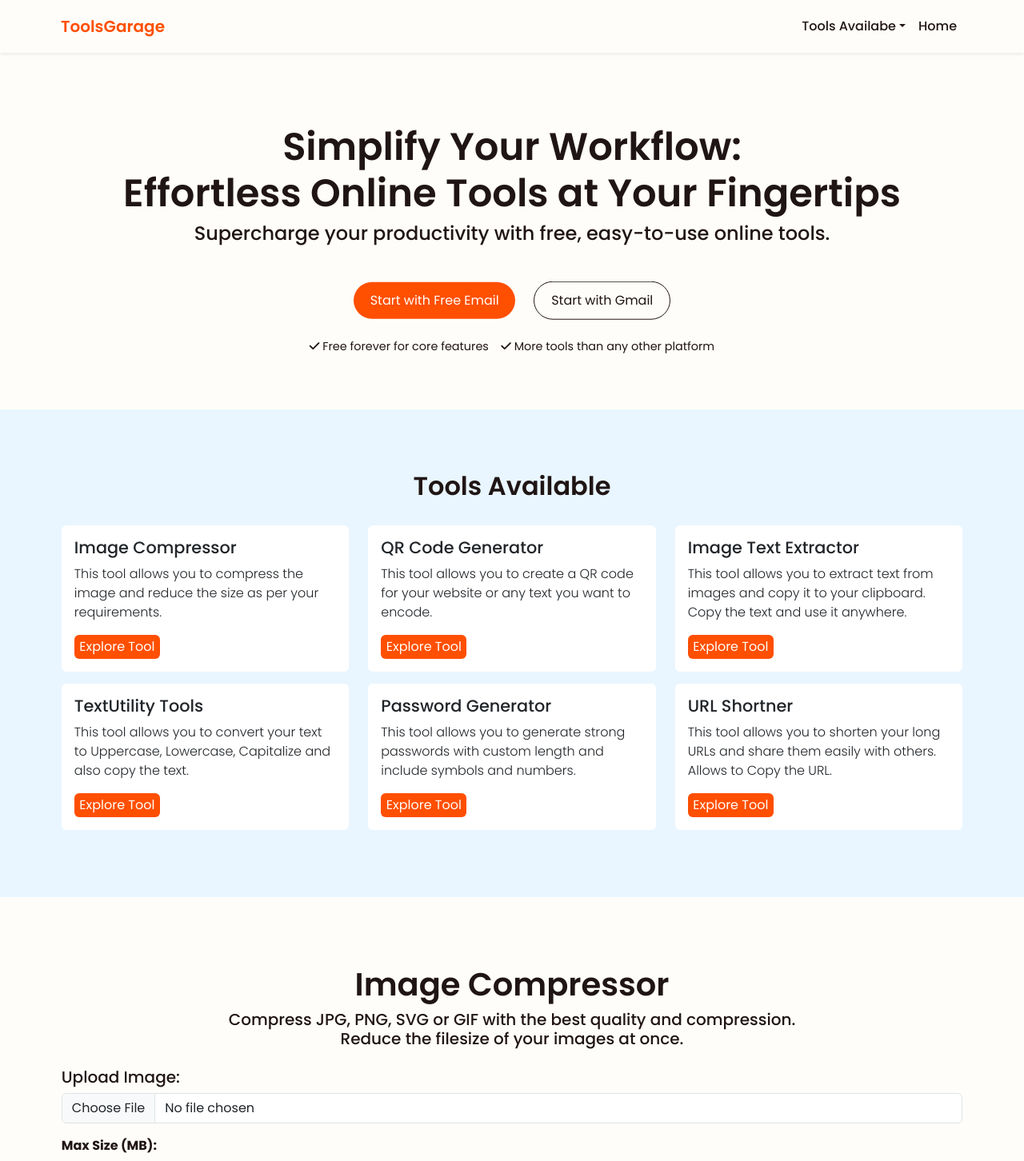
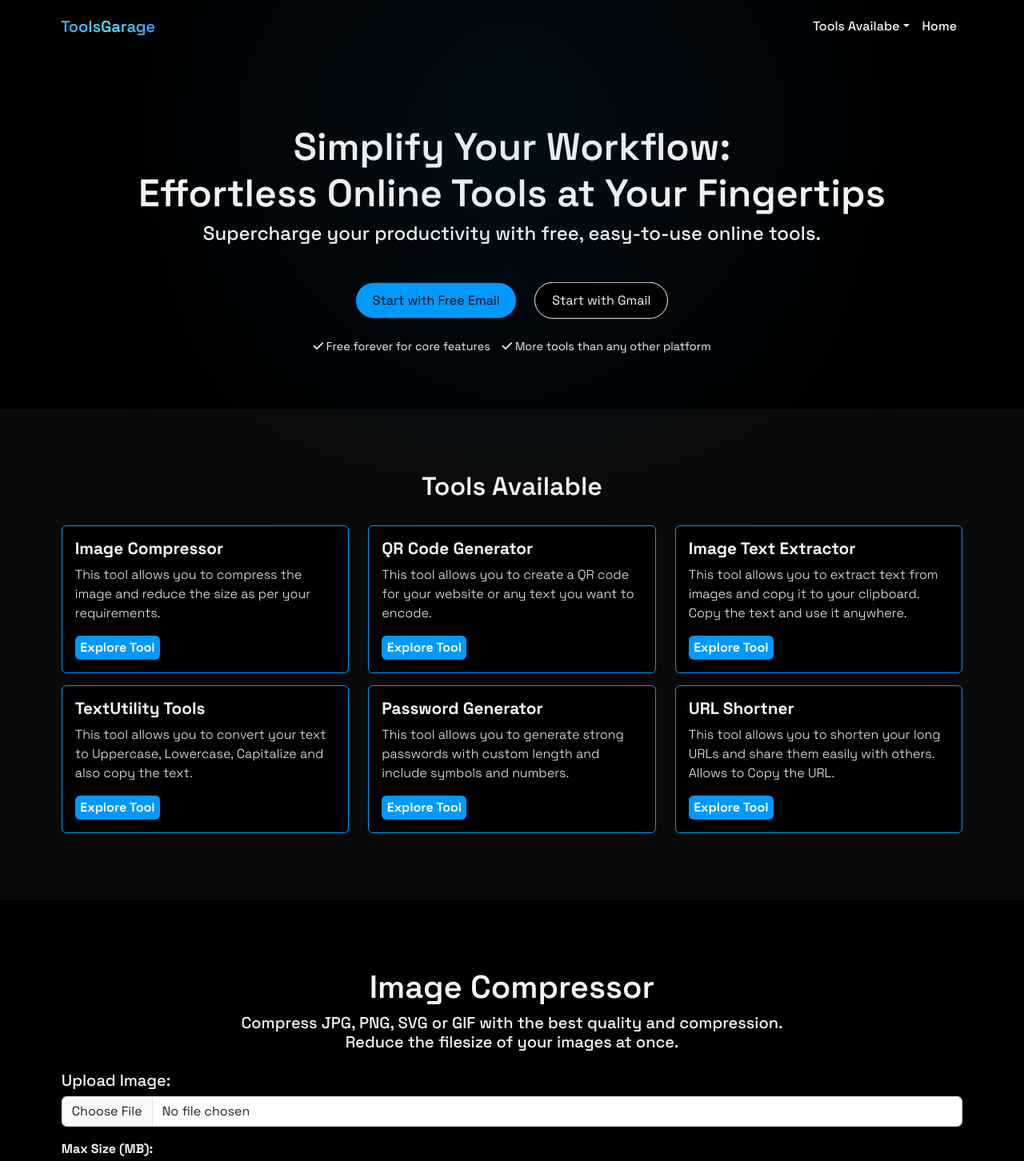
Before and after one commit to AnshulGora/tools-garage, a React (Create React App) app: page / in a window 1280 px wide. Shown: the top 1452 px of the page at 80% size. Built offline with nearby package versions, Linux system fonts and the light colour scheme.

Commit message:
Added Dark Theme

```diff
--- a/src/components/Navbar.js
+++ b/src/components/Navbar.js
@@ -24,7 +24,6 @@ export default function Navbar() {
               <li className="nav-item dropdown">
                 <a
                   className="nav-link dropdown-toggle"
-                  role="button"
                   data-bs-toggle="dropdown"
                   aria-expanded="false"
                 >
@@ -72,7 +71,7 @@ export default function Navbar() {
                 </ul>
               </li>
               <li className="nav-item">
-                <Link className="nav-link" aria-current="page" to="/">
+                <Link className="nav-link" to="/">
                   Home
                 </Link>
               </li>
--- a/src/components/Tagline.js
+++ b/src/components/Tagline.js
@@ -2,7 +2,10 @@ import React from "react";
 
 export default function Tagline() {
   return (
-    <div className="container-fluid taglinediv">
+    <div className="container-fluid taglinediv ">
+      <div className="position-relative">
+        <div className="bgeffect position-absolute top-50 start-50 translate-middle"></div>
+      </div>
       <h1 className="taglineh1 text-center">
         Simplify Your Workflow:
         <br /> Effortless Online Tools at Your Fingertips
--- a/src/components/Tools.js
+++ b/src/components/Tools.js
@@ -10,7 +10,7 @@ export default function Tools() {
           <div className="card">
             {/* <img src="..." className="card-img-top" alt="..." /> */}
             <div className="card-body">
-              <h5 className="card-title">Image Compressor</h5>
+              <h5 className="card-title fw-bold">Image Compressor</h5>
               <p className="card-text fw-light">
                 This tool allows you to compress the image and reduce the size
                 as per your requirements.
@@ -18,7 +18,7 @@ export default function Tools() {
               <Link
                 to="image-compressor"
                 href="www.google.com"
-                className="btn btn-primary"
+                className="btn btn-primary fw-bold"
               >
                 Explore Tool
               </Link>
@@ -30,7 +30,7 @@ export default function Tools() {
           <div className="card">
             {/* <img src="..." className="card-img-top" alt="..." /> */}
             <div className="card-body">
-              <h5 className="card-title">QR Code Generator</h5>
+              <h5 className="card-title fw-bold">QR Code Generator</h5>
               <p className="card-text fw-light">
                 This tool allows you to create a QR code for your website or any
                 text you want to encode.
@@ -38,7 +38,7 @@ export default function Tools() {
               <Link
                 to="QR-generator"
                 href="www.google.com"
-                className="btn btn-primary"
+                className="btn btn-primary fw-bold"
               >
                 Explore Tool
               </Link>
@@ -50,7 +50,7 @@ export default function Tools() {
           <div className="card">
             {/* <img src="..." className="card-img-top" alt="..." /> */}
             <div className="card-body">
-              <h5 className="card-title">Image Text Extractor</h5>
+              <h5 className="card-title fw-bold">Image Text Extractor</h5>
               <p className="card-text fw-light">
                 This tool allows you to extract text from images and copy it to
                 your clipboard. Copy the text and use it anywhere.
@@ -58,7 +58,7 @@ export default function Tools() {
               <Link
                 to="image-text-extractor"
                 href="www.google.com"
-                className="btn btn-primary"
+                className="btn btn-primary fw-bold"
               >
                 Explore Tool
               </Link>
@@ -70,7 +70,7 @@ export default function Tools() {
           <div className="card">
             {/* <img src="..." className="card-img-top" alt="..." /> */}
             <div className="card-body">
-              <h5 className="card-title">TextUtility Tools</h5>
+              <h5 className="card-title fw-bold">TextUtility Tools</h5>
               <p className="card-text fw-light">
                 This tool allows you to convert your text to Uppercase,
                 Lowercase, Capitalize and also copy the text.
@@ -78,7 +78,7 @@ export default function Tools() {
               <Link
                 to="text-util"
                 href="www.google.com"
-                className="btn btn-primary"
+                className="btn btn-primary fw-bold"
               >
                 Explore Tool
               </Link>
@@ -90,7 +90,7 @@ export default function Tools() {
           <div className="card">
             {/* <img src="..." className="card-img-top" alt="..." /> */}
             <div className="card-body">
-              <h5 className="card-title">Password Generator</h5>
+              <h5 className="card-title fw-bold">Password Generator</h5>
               <p className="card-text fw-light">
                 This tool allows you to generate strong passwords with custom
                 length and include symbols and numbers.
@@ -98,7 +98,7 @@ export default function Tools() {
               <Link
                 to="password-generator"
                 href="www.google.com"
-                className="btn btn-primary"
+                className="btn btn-primary fw-bold"
               >
                 Explore Tool
               </Link>
@@ -110,7 +110,7 @@ export default function Tools() {
           <div className="card">
             {/* <img src="..." className="card-img-top" alt="..." /> */}
             <div className="card-body">
-              <h5 className="card-title">URL Shortner</h5>
+              <h5 className="card-title fw-bold">URL Shortner</h5>
               <p className="card-text fw-light">
                 This tool allows you to shorten your long URLs and share them
                 easily with others. Allows to Copy the URL.
@@ -118,7 +118,7 @@ export default function Tools() {
               <Link
                 to="url-shortner"
                 href="www.google.com"
-                className="btn btn-primary"
+                className="btn btn-primary fw-bold"
               >
                 Explore Tool
               </Link>
--- a/src/index.css
+++ b/src/index.css
@@ -1,29 +1,41 @@
-@import url('https://fonts.googleapis.com/css2?family=Poppins:ital,wght@0,100;0,200;0,300;0,400;0,500;0,600;0,700;0,800;0,900;1,100;1,200;1,300;1,400;1,500;1,600;1,700;1,800;1,900&display=swap');
+@import url('https://fonts.googleapis.com/css2?family=Space+Grotesk:ital,wght@0,100;0,200;0,300;0,400;0,500;0,600;0,700;0,800;0,900;1,100;1,200;1,300;1,400;1,500;1,600;1,700;1,800;1,900&display=swap');
+
+/* :root {
+  --color-background: #fffdf9;
+  --color-text: #201515;
+  --color-tools: #E9F6FF;
+  --color-theme: #ff4f00;
+  --color-gray: #EFECEC;
+} */
 
 :root {
-  /* Colors */
-  --color-white: #fffdf9;
-  --color-text: #201515;
-  --color-cyan: #E9F6FF;
-  --color-theme: #ff4f00;
-  --color-gray: #EFECEC;
+  --color-background: black;
+  --color-text: #F6F5F5;
+  --color-tools: #E9F6FF;
+  --color-theme: #0099ff;
+  --color-gray: #0a0a0a;
 }
 
 body {
-  font-family: "Poppins", sans-serif;
+  font-family: "Space Grotesk", sans-serif;
   color: #33333b;
 }
 
 /* Navbar CSS File */
 
 .navbar {
-  background-color: var(--color-white);
+  background-color: var(--color-background);
   padding: 1% 5%;
 }
 
 .navbar-brand {
-  color: var(--color-theme);
+
   font-weight: 600;
+
+  background: linear-gradient(90deg, rgba(46,161,255,1) 0%, rgba(88,225,252,1) 50%, rgba(63,153,255,1) 100%);
+  -webkit-background-clip: text;
+  background-clip: text;
+  color: transparent; /* Hide the original text color */
 }
 
 .nav-link {
@@ -31,10 +43,15 @@ body {
   font-weight: 500;
 }
 
+.nav-link:hover {
+  color: var(--color-theme);
+  font-weight: 500;
+}
+
 /* Tagline File CSS */
 
 .taglinediv {
-  background-color: var(--color-white);
+  background-color: var(--color-background);
   padding: 7% 5%;
   color: var(--color-text);
 
@@ -42,6 +59,7 @@ body {
 }
 
 .taglineh1 {
+  z-index: 99;
   font-size: 3rem;
   font-weight: 600;
 }
@@ -55,7 +73,7 @@ body {
 .taglinebtn1 {
   margin: 0% 1%;
   background-color: var(--color-theme);
-  color: var(--color-white);
+  color: var(--color-background);
   border-radius: 25px;
   padding: 1% 1.8%;
   text-decoration: none;
@@ -63,7 +81,7 @@ body {
 
 .taglinebtn2 {
   margin: 0% 1%;
-  background-color: var(--color-white);
+  background-color: var(--color-background);
   color:var(--color-text);
   border: 1px solid var(--color-text);
   border-radius: 25px;
@@ -96,11 +114,19 @@ body {
   font-size: 0.9rem;
 }
 
+.bgeffect {
+  height: 180px;
+  width: 180px;
+  background-color: #0099ff;
+  border-radius: 50%;
+  filter: blur(180px);
+}
+
 /* Tools Div CSS */
 
 
 .toolsdiv {
-  background-color: var(--color-cyan);
+  background-color: var(--color-gray);
   padding: 6% 6%;
   color: var(--color-text);
 }
@@ -128,14 +154,18 @@ body {
 }
 
 .card {
+  color: var(--color-text);
+  background-color: var(--color-background);
   border: none;
   margin: 2% 0%;
+
+  border: 1px solid var(--color-theme);
 }
 
 .img-comp {
   padding: 6% 6%;
 
-  background-color: var(--color-white);
+  background-color: var(--color-background);
   color: var(--color-text);
 }
 
@@ -147,19 +177,19 @@ body {
 .btn {
   padding: 1% 2%;
   background-color: var(--color-theme);
-  color: var(--color-white);
+  color: var(--color-text);
   border: none;
 }
 
 .btn:hover {
   color: var(--color-theme);
-  background-color: var(--color-white);
+  background-color: var(--color-text);
 }
 
 .download-btn {
   border: none;
   background-color: var(--color-theme);
-  color: var(--color-white);
+  color: var(--color-text);
   font-weight: 500;
   padding: 1% 2%;
   text-decoration: none;
@@ -169,7 +199,7 @@ body {
 .download-btn:hover {
   border: 1px solid var(--color-theme);
   color: var(--color-theme);
-  background-color: var(--color-white);
+  background-color: var(--color-background);
 }
 
 .textutilbtns button {
@@ -202,21 +232,21 @@ textarea, input {
 .footer {
   padding: 4% 6%;
   background-color: #191919;
-  color: var(--color-white);
+  color: var(--color-text);
 }
 
 /* Textutil file CSS */
 
 .textutilcomp {
   padding: 6% 6%;
-  background-color: var(--color-white);
+  background-color: var(--color-background);
   color: var(--color-text);
 }
 
 /* Text Extractor CSS */
 
 .textextcomp {
-  padding: 4% 6%;
+  padding: 6% 6%;
 
   background-color: var(--color-gray);
   color: var(--color-text);
@@ -227,7 +257,7 @@ textarea, input {
 .passcomp {
   padding: 6% 6%;
 
-  background-color: var(--color-white);
+  background-color: var(--color-background);
   color: var(--color-text);
 }
 
@@ -244,7 +274,7 @@ textarea, input {
 .imageconvertorcomp {
   padding: 6% 6%;
 
-  background-color: var(--color-white);
+  background-color: var(--color-background);
   color: var(--color-text);
 }
 
@@ -262,6 +292,6 @@ textarea, input {
 .pdfcomp {
   padding: 6% 6%;
 
-  background-color: var(--color-white);
+  background-color: var(--color-background);
   color: var(--color-text);
 }
```
Also changed, not shown: 1 other file (tests, documents, lock files or other folders).
